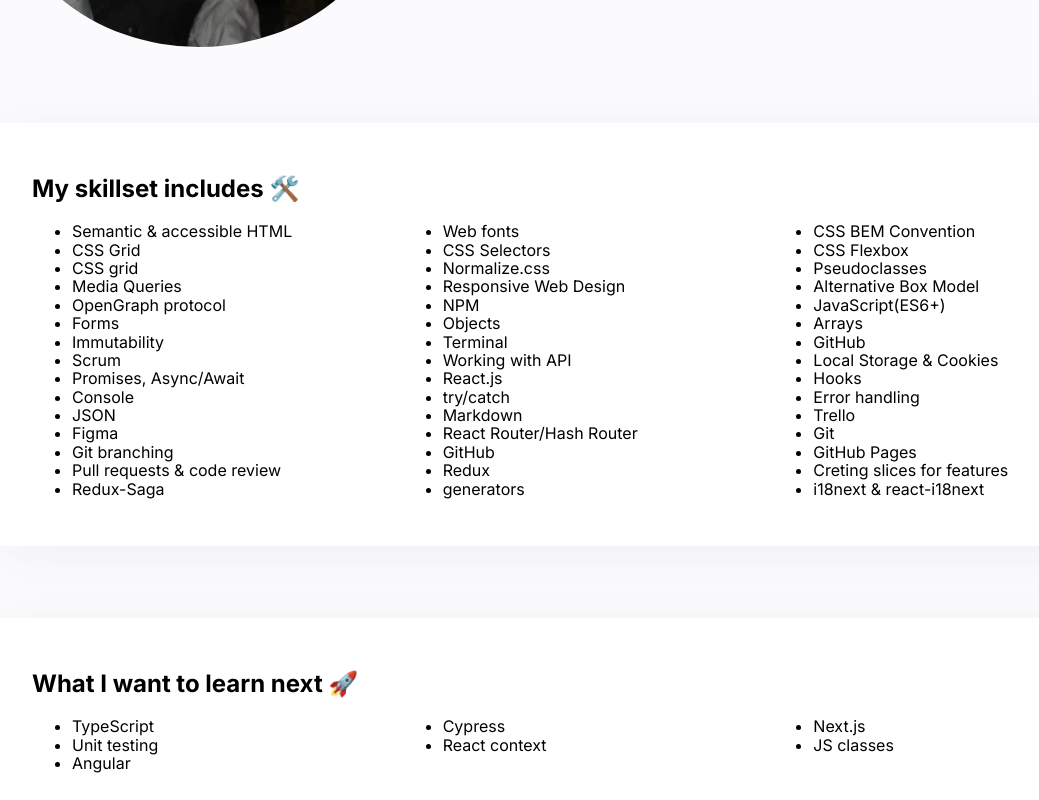
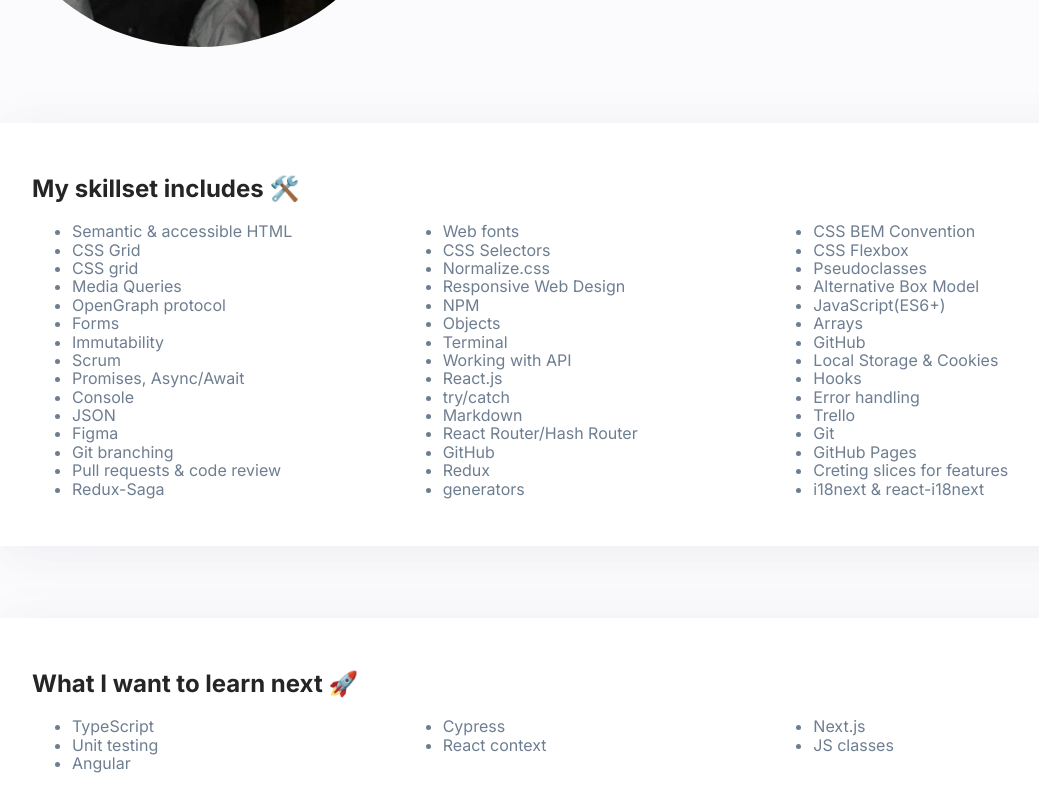
Before and after one commit to Patryk-Majchrzak/personal_homepage, a React (Create React App) app: page / in a window 1280 px wide. Shown: the part 440-1240 px from the top of the page, without its empty margins (32-1071 px from the left). Built offline with nearby package versions, Linux system fonts and the light colour scheme.

Commit message:
xreating SectionHeader and SectionBody components

```diff
--- a/src/common/Section/index.js
+++ b/src/common/Section/index.js
@@ -1,8 +1,8 @@
-import { SectionContainer } from "./styled"
+import { SectionBody, SectionContainer, SectionHeader } from "./styled"
 
 export const Section = ({title, body}) => (
     <SectionContainer>
-        <h2>{title}</h2>
-        <div>{body}</div>
+        <SectionHeader>{title}</SectionHeader>
+        <SectionBody>{body}</SectionBody>
     </SectionContainer>
 )
--- a/src/common/Section/styled.js
+++ b/src/common/Section/styled.js
@@ -1,9 +1,17 @@
 import styled from "styled-components";
 
 export const SectionContainer = styled.section`
-    background-color:rgba(255, 255, 255, 1);
-    box-shadow:0px 16px 58px 0px rgba(9, 10, 51, 0.03),
-    0px -2px 50px 0px rgba(9, 10, 51, 0.02);
+    background-color:${({theme}) => theme.colors.sectionBackground};
+    box-shadow:${({theme}) => theme.boxShadows.section};
     padding:32px;
     margin:72px auto;
 `
+
+export const SectionHeader = styled.h2`
+    color: ${({theme}) => theme.colors.textMain};
+    border-bottom: 10px black;
+`
+
+export const SectionBody = styled.div`
+    color: ${({theme}) => theme.colors.textSecondary};
+`
```
